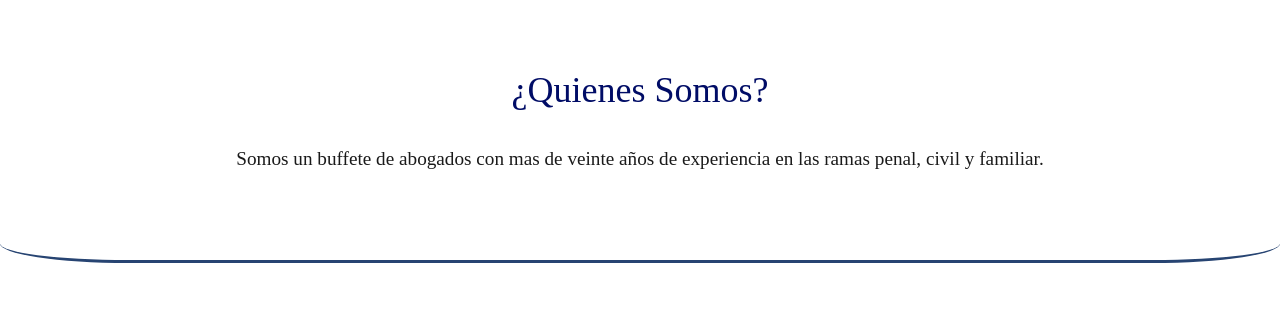
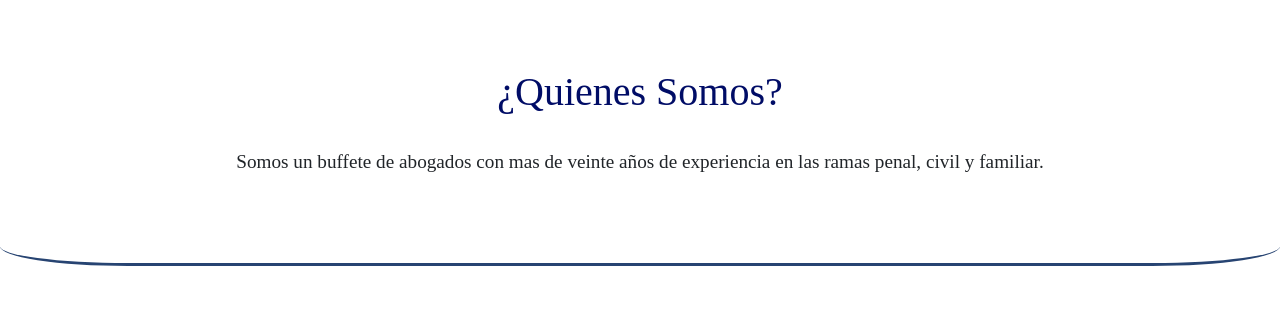
Before and after one commit to ANDRESPLASENCIABORJA/Iglesias-app, a plain HTML site: page index.html in a window 1280 px wide. Shown: the part 386-698 px from the top of the page. Drawn offline with nearby package versions, Linux system fonts and the light colour scheme.

Commit message:
changes to index.html

```diff
--- a/index.html
+++ b/index.html
@@ -6,8 +6,6 @@
     <title>Iglesias y Abogados</title>
     <link rel="stylesheet" href="https://stackpath.bootstrapcdn.com/bootstrap/4.3.1/css/bootstrap.min.css"
         integrity="sha384-ggOyR0iXCbMQv3Xipma34MD+dH/1fQ784/j6cY/iJTQUOhcWr7x9JvoRxT2MZw1T" crossorigin="anonymous" />
-    <link rel="stylesheet" href="css/reset.css" />
-    <link rel="stylesheet" href="css/jass.css" />
     <link rel="stylesheet" href="css/style.css" />
 </head>
 
```
